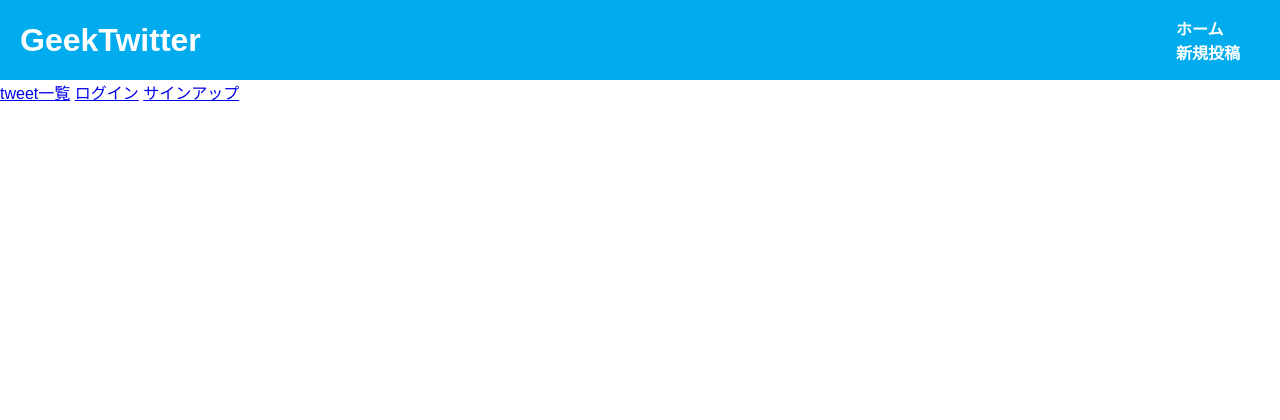
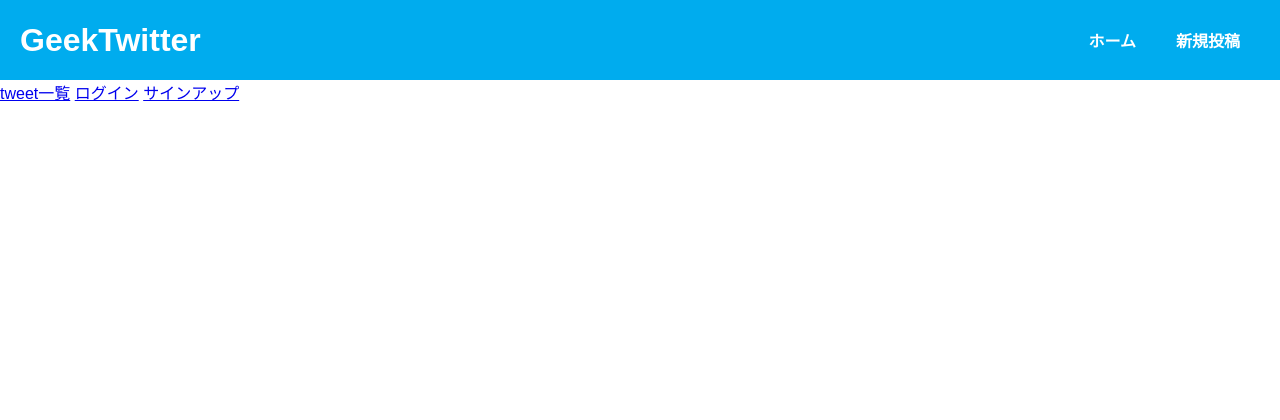
Before and after one commit to GeekSalon-Fukuoka/GeekTwitter_Flask, a Flask app: page / in a window 1280 px wide. Shown: the top 420 px of the page. Run offline with Flask 2, Linux system fonts and the light colour scheme.

Commit message:
fix: header_list

```diff
--- a/static/styles/application.css
+++ b/static/styles/application.css
@@ -34,7 +34,7 @@
     margin-right: 40px;
 }
 
-.header-list {
+.header_list {
     display: flex;
     align-items: center;
 }
```
